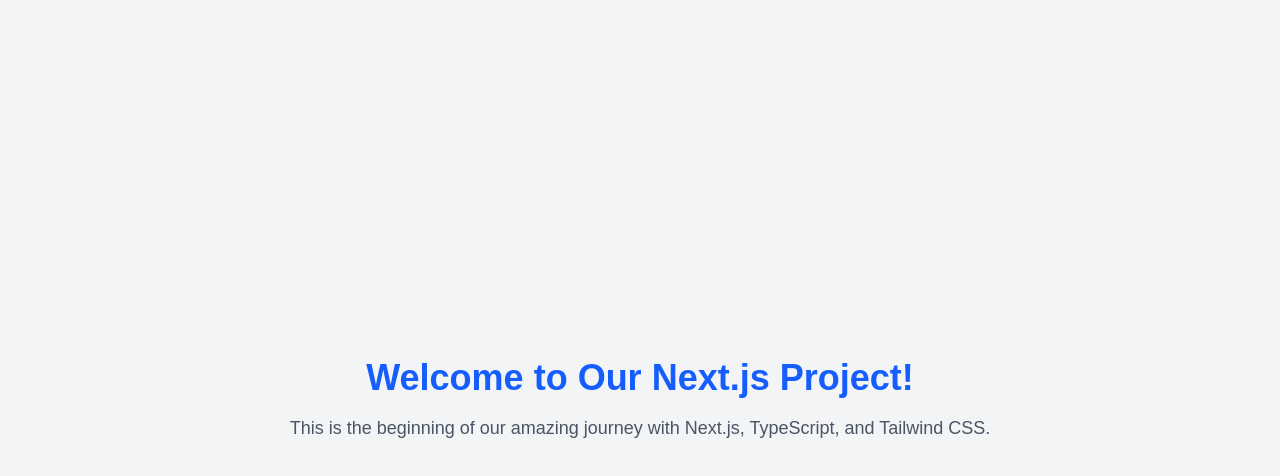
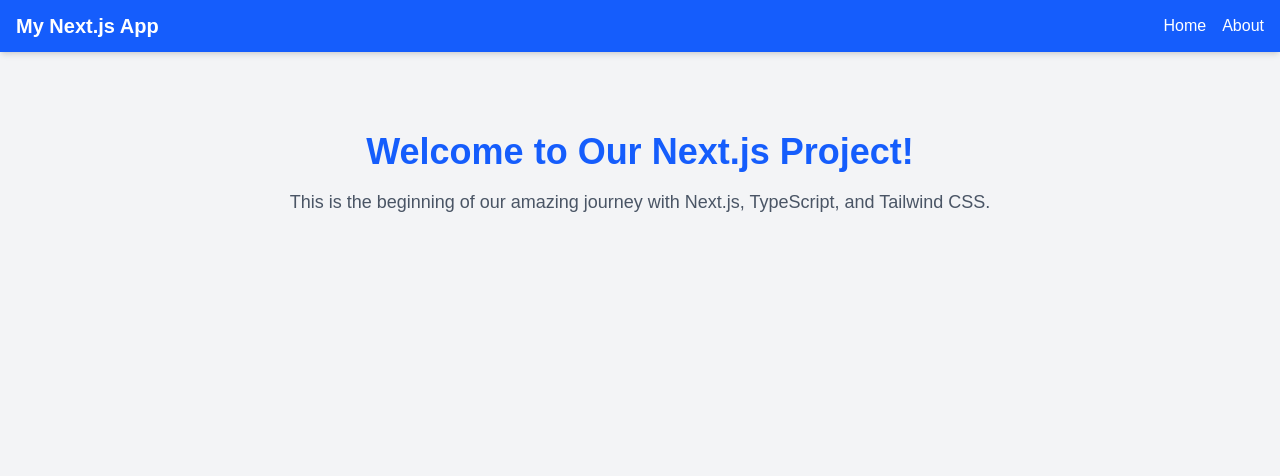
Before and after one commit to DibzDev/alx-project-0x02-setup, a Next.js app in the folder alx-project-0x02/: page / in a window 1280 px wide. Shown: the top 476 px of the page. Built offline with nearby package versions, Linux system fonts and the light colour scheme.

Commit message:
Add Header component with basic navigation

```diff
--- a/alx-project-0x02/components/layout/Header.tsx
+++ b/alx-project-0x02/components/layout/Header.tsx
@@ -0,0 +1,25 @@
+import Link from 'next/link';
+
+export default function Header() {
+  return (
+    <header className="bg-blue-600 text-white shadow-md">
+      <nav className="container mx-auto px-4 py-3">
+        <div className="flex justify-between items-center">
+          <div className="text-xl font-bold">
+            <Link href="/">
+              My Next.js App
+            </Link>
+          </div>
+          <div className="space-x-4">
+            <Link href="/" className="hover:text-blue-200 transition-colors">
+              Home
+            </Link>
+            <Link href="/about" className="hover:text-blue-200 transition-colors">
+              About
+            </Link>
+          </div>
+        </div>
+      </nav>
+    </header>
+  );
+}
--- a/alx-project-0x02/pages/index.tsx
+++ b/alx-project-0x02/pages/index.tsx
@@ -1,6 +1,10 @@
+import Header from '../components/layout/Header';
+
 export default function Home() {
   return (
-    <div className="min-h-screen bg-gray-100 flex items-center justify-center">
+    <div className="min-h-screen bg-gray-100">
+      <Header />
+      <main className="flex items-center justify-center py-20">
         <div className="text-center">
           <h1 className="text-4xl font-bold text-blue-600 mb-4">
             Welcome to Our Next.js Project!
@@ -9,6 +13,7 @@
             This is the beginning of our amazing journey with Next.js, TypeScript, and Tailwind CSS.
           </p>
         </div>
+      </main>
     </div>
   );
 }
```
Lines whose indentation alone changed are shown as unchanged.
